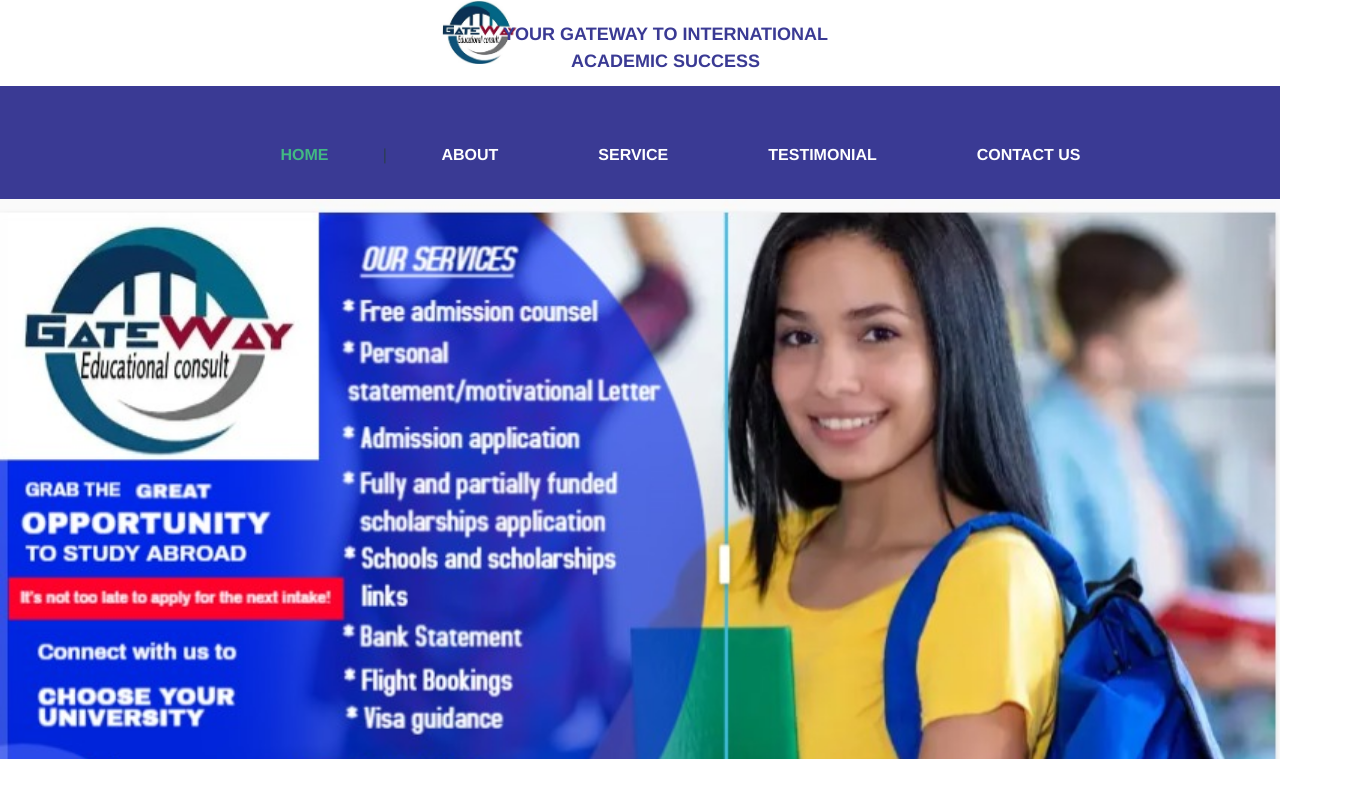
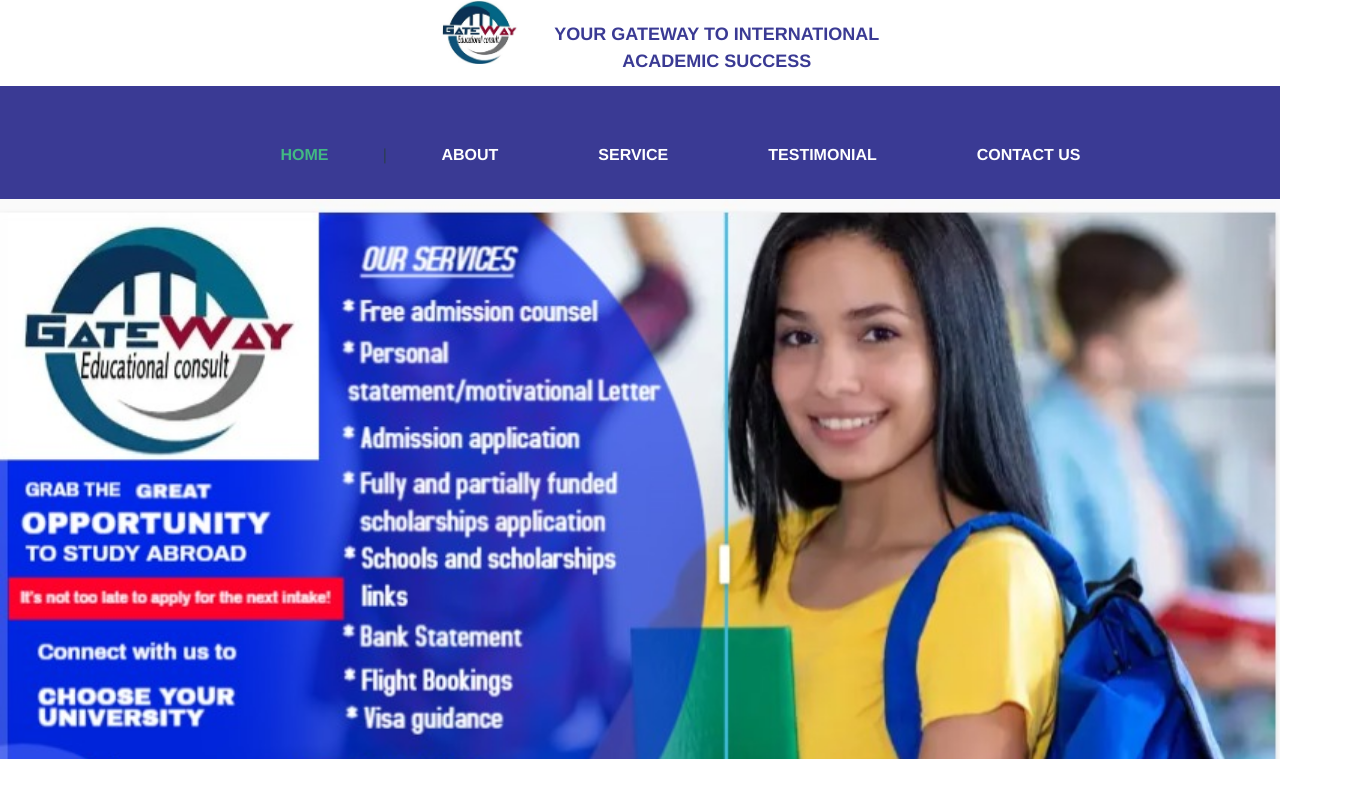
Before and after one commit to DaaQwame/GatewayEducationalConsult-Website, a Vue app: page / in a window 1280 px wide. Shown: the top 800 px of the page, 1357 px wide, since content can reach past the window. Built offline with nearby package versions, Linux system fonts and the light colour scheme.

Commit message:
initial commit

```diff
--- a/src/App.vue
+++ b/src/App.vue
@@ -43,7 +43,7 @@ export default {
   color: #2c3e50;
 }
 .malt{
-  transform: translate(2%,-50px);
+  transform: translate(6%,-50px);
   font-weight: bolder;
   font-size: 18px;
   color:rgb(58, 58, 148) ;
```
